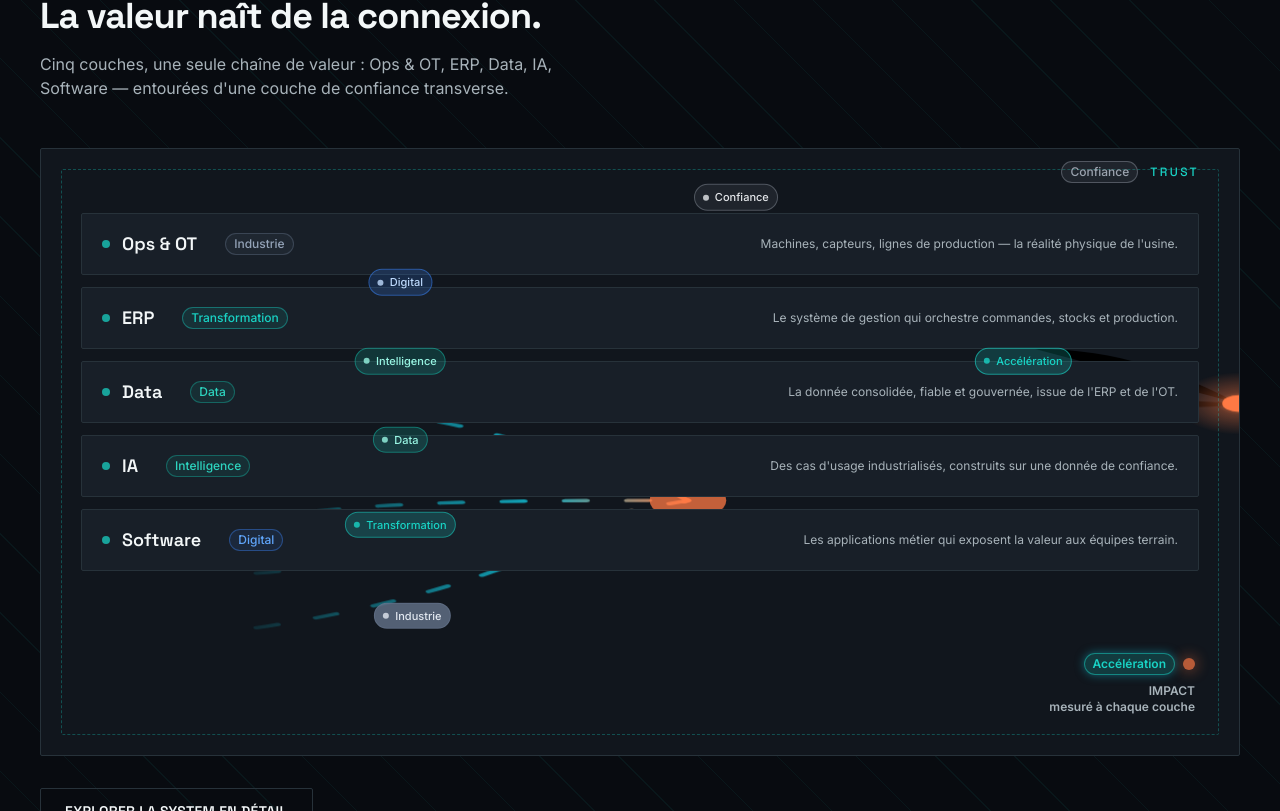
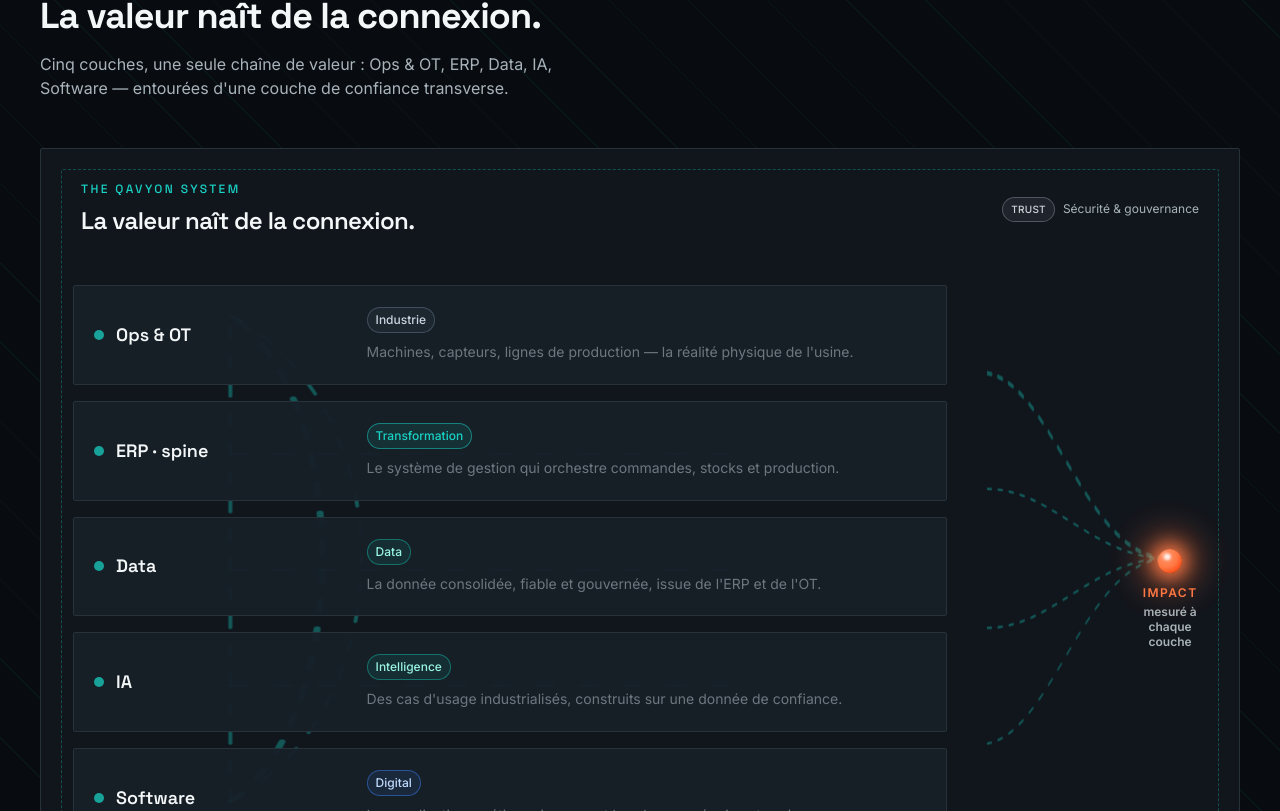
Before and after one commit to NouamaneAabi/qavyon-site, a Next.js app: page / in a window 1280 px wide. Shown: the part 2089-2900 px from the top of the page. Built offline with nearby package versions, Linux system fonts and the light colour scheme.

Commit message:
Fix: QavyonSystem desktop alignment + mobile cleanup

```diff
--- a/components/QavyonSystem.tsx
+++ b/components/QavyonSystem.tsx
@@ -1,7 +1,6 @@
 "use client";
 
 import { useEffect, useRef, useState } from "react";
-import Image from "next/image";
 import { track } from "@/lib/tracking";
 
 export type LayerId = "layer-01" | "layer-02" | "layer-03" | "layer-04" | "layer-05";
@@ -15,61 +14,53 @@
 }
 
 const LAYERS: LayerDef[] = [
-  { id: "layer-01", label: "Ops & OT", node: "Industrie", nodeColor: "text-slate-400 border-slate-500/40 bg-slate-500/10", description: "Machines, capteurs, lignes de production — la réalité physique de l'usine." },
-  { id: "layer-02", label: "ERP", node: "Transformation", nodeColor: "text-cyan border-cyan/40 bg-cyan/10", description: "Le système de gestion qui orchestre commandes, stocks et production." },
-  { id: "layer-03", label: "Data", node: "Data", nodeColor: "text-teal-400 border-teal-500/40 bg-teal-500/10", description: "La donnée consolidée, fiable et gouvernée, issue de l'ERP et de l'OT." },
-  { id: "layer-04", label: "IA", node: "Intelligence", nodeColor: "text-teal-400 border-teal-500/40 bg-teal-500/10", description: "Des cas d'usage industrialisés, construits sur une donnée de confiance." },
-  { id: "layer-05", label: "Software", node: "Digital", nodeColor: "text-blue-400 border-blue-500/40 bg-blue-500/10", description: "Les applications métier qui exposent la valeur aux équipes terrain." },
-];
-
-const NARRATIVE_NODES: Array<{ id: string; layerId: LayerId; label: string; left: string; top: string; tone: string }> = [
-  { id: "industrie", layerId: "layer-01", label: "Industrie", left: "31%", top: "77%", tone: "bg-slate-500/80 text-slate-200 border-slate-500/60" },
-  { id: "transformation", layerId: "layer-02", label: "Transformation", left: "30%", top: "62%", tone: "bg-cyan/20 text-cyan border-cyan/50" },
-  { id: "data", layerId: "layer-03", label: "Data", left: "30%", top: "48%", tone: "bg-teal-500/20 text-teal-200 border-teal-500/50" },
-  { id: "intelligence", layerId: "layer-04", label: "Intelligence", left: "30%", top: "35%", tone: "bg-teal-500/20 text-teal-200 border-teal-500/50" },
-  { id: "digital", layerId: "layer-05", label: "Digital", left: "30%", top: "22%", tone: "bg-blue-500/20 text-blue-200 border-blue-500/50" },
-  { id: "confiance", layerId: "layer-02", label: "Confiance", left: "58%", top: "8%", tone: "bg-gray-400/10 text-gray-200 border-gray-400/40" },
-  { id: "acceleration", layerId: "layer-02", label: "Accélération", left: "82%", top: "35%", tone: "bg-cyan/20 text-cyan border-cyan/60" },
+  { id: "layer-01", label: "Ops & OT", node: "Industrie", nodeColor: "text-slate-300 border-slate-500/50 bg-slate-500/10", description: "Machines, capteurs, lignes de production — la réalité physique de l'usine." },
+  { id: "layer-02", label: "ERP · spine", node: "Transformation", nodeColor: "text-cyan border-cyan/50 bg-cyan/10", description: "Le système de gestion qui orchestre commandes, stocks et production." },
+  { id: "layer-03", label: "Data", node: "Data", nodeColor: "text-teal-200 border-teal-500/50 bg-teal-500/10", description: "La donnée consolidée, fiable et gouvernée, issue de l'ERP et de l'OT." },
+  { id: "layer-04", label: "IA", node: "Intelligence", nodeColor: "text-teal-200 border-teal-500/50 bg-teal-500/10", description: "Des cas d'usage industrialisés, construits sur une donnée de confiance." },
+  { id: "layer-05", label: "Software", node: "Digital", nodeColor: "text-blue-200 border-blue-500/50 bg-blue-500/10", description: "Les applications métier qui exposent la valeur aux équipes terrain." },
 ];
 
 interface QavyonSystemProps {
-  /** Sub-path to highlight (e.g. from a solution page). Layers outside this path are dimmed. */
   systemPath?: LayerId[];
-  /** Enable scroll-triggered reveal (used on the homepage). Defaults to true. */
   scrollytelling?: boolean;
   className?: string;
 }
 
 export default function QavyonSystem({ systemPath, scrollytelling = true, className }: QavyonSystemProps) {
   const [activeLayer, setActiveLayer] = useState<LayerId | null>(null);
-  const [revealed, setRevealed] = useState<Set<LayerId>>(new Set(systemPath ? LAYERS.map((l) => l.id) : []));
+  const [revealed, setRevealed] = useState<Set<LayerId>>(new Set(systemPath ? LAYERS.map((layer) => layer.id) : []));
   const [reducedMotion, setReducedMotion] = useState(false);
   const [scrollCompleteFired, setScrollCompleteFired] = useState(false);
-  const containerRef = useRef<HTMLDivElement>(null);
-  const layerRefs = useRef<Record<string, HTMLElement | null>>({});
+  const layerRefs = useRef<Record<LayerId, HTMLButtonElement | null>>({
+    "layer-01": null,
+    "layer-02": null,
+    "layer-03": null,
+    "layer-04": null,
+    "layer-05": null,
+  });
 
   useEffect(() => {
-    const mq = window.matchMedia("(prefers-reduced-motion: reduce)");
-    setReducedMotion(mq.matches);
-    const handler = () => setReducedMotion(mq.matches);
-    mq.addEventListener("change", handler);
-    return () => mq.removeEventListener("change", handler);
+    const mediaQuery = window.matchMedia("(prefers-reduced-motion: reduce)");
+    const updateMotionPreference = () => setReducedMotion(mediaQuery.matches);
+    updateMotionPreference();
+    mediaQuery.addEventListener("change", updateMotionPreference);
+    return () => mediaQuery.removeEventListener("change", updateMotionPreference);
   }, []);
 
   useEffect(() => {
     if (!scrollytelling || reducedMotion) {
-      // Static / reduced-motion: reveal everything immediately.
-      setRevealed(new Set(LAYERS.map((l) => l.id)));
+      setRevealed(new Set(LAYERS.map((layer) => layer.id)));
       return;
     }
 
     const observer = new IntersectionObserver(
       (entries) => {
         entries.forEach((entry) => {
-          if (entry.isIntersecting) {
+          if (!entry.isIntersecting) return;
           const id = entry.target.getAttribute("data-layer-id") as LayerId;
-            setRevealed((prev) => {
-              const next = new Set(prev);
+          setRevealed((previous) => {
+            const next = new Set(previous);
             next.add(id);
             if (next.size === LAYERS.length && !scrollCompleteFired) {
               track("system_scroll_complete");
@@ -77,191 +68,166 @@
             }
             return next;
           });
-          }
         });
       },
-      { threshold: 0.4 }
+      { threshold: 0.35 }
     );
 
-    Object.values(layerRefs.current).forEach((el) => el && observer.observe(el));
+    Object.values(layerRefs.current).forEach((element) => element && observer.observe(element));
     return () => observer.disconnect();
     // eslint-disable-next-line react-hooks/exhaustive-deps
-  }, [scrollytelling, reducedMotion]);
+  }, [reducedMotion, scrollytelling]);
 
-  const isDimmed = (id: LayerId) => (systemPath ? !systemPath.includes(id) : false);
-  const activeInfo = LAYERS.find((l) => l.id === activeLayer);
+  const isDimmed = (id: LayerId) => Boolean(systemPath && !systemPath.includes(id));
 
-  function handleActivate(id: LayerId) {
-    setActiveLayer((prev) => (prev === id ? null : id));
+  function activateLayer(id: LayerId) {
+    setActiveLayer((current) => (current === id ? null : id));
     track("system_view_open", { layer: id });
-  }
-
-  if (reducedMotion) {
-    return (
-      <div className={`w-full ${className ?? ""}`}>
-        <Image
-          src="/qavyon-system-signature.svg"
-          alt="Schéma de la QAVYON System complet avec les nœuds narratifs"
-          width={1280}
-          height={720}
-          className="w-full h-auto rounded-sm border border-steel"
-          unoptimized
-        />
-      </div>
-    );
   }
 
   return (
     <div
-      ref={containerRef}
-      className={`relative w-full ${className ?? ""}`}
+      className={`w-full ${className ?? ""}`}
       role="img"
-      aria-label="Schéma interactif de la QAVYON System : cinq couches connectées, entourées d'une couche de confiance transverse."
+      aria-label="QAVYON System : cinq couches Ops et OT, ERP, Data, IA et Software reliées par des flux de connexion, sous une enveloppe de confiance, vers un impact mesuré."
     >
-      <div className="relative rounded-sm border border-steel bg-carbon p-6 md:p-10">
-        <svg
-          className="pointer-events-none absolute inset-0 h-full w-full"
-          viewBox="0 0 100 100"
-          preserveAspectRatio="none"
-          aria-hidden="true"
-        >
-          <title>Flux de convergence QAVYON</title>
-          <desc>Les flux convergent progressivement vers le point d'impact.</desc>
-          <defs>
-            <linearGradient id="system-flow-gradient" x1="0" x2="1" y1="0" y2="0">
-              <stop offset="0%" stopColor="#12B5CB" stopOpacity="0.15" />
-              <stop offset="65%" stopColor="#12B5CB" stopOpacity="0.9" />
-              <stop offset="100%" stopColor="#FF7A45" stopOpacity="0.95" />
-            </linearGradient>
-            <radialGradient id="system-impact-glow" cx="50%" cy="50%" r="50%">
-              <stop offset="0%" stopColor="#FF7A45" stopOpacity="0.9" />
-              <stop offset="35%" stopColor="#FF7A45" stopOpacity="0.35" />
-              <stop offset="100%" stopColor="#FF7A45" stopOpacity="0" />
-            </radialGradient>
+      <div className="relative overflow-hidden rounded-sm border border-steel bg-carbon p-4 sm:p-6 md:p-8">
         <style>{`
-              .system-flow { fill:none; stroke:url(#system-flow-gradient); stroke-width:0.55; stroke-linecap:round; stroke-dasharray:1.8 3.4; opacity:0; animation:flowReveal 1.1s ease-out forwards; }
-              .system-flow--accel { stroke-width:0.8; stroke-dasharray:1.2 2.2; opacity:0; animation:flowReveal 1.1s ease-out 220ms forwards, accelPulse 2.8s ease-in-out infinite 1s; }
-              .system-impact-core { animation:impactPulse 2.6s ease-in-out infinite; transform-origin:center; transform-box:fill-box; }
-              @keyframes flowReveal { 0% { opacity:0; stroke-dashoffset:20; } 100% { opacity:1; stroke-dashoffset:0; } }
-              @keyframes impactPulse { 0%,100% { opacity:0.8; } 50% { opacity:1; } }
-              @keyframes accelPulse { 0%,100% { filter: drop-shadow(0 0 0 rgba(18,181,203,0)); } 50% { filter: drop-shadow(0 0 6px rgba(18,181,203,0.8)); } }
-              @media (prefers-reduced-motion: reduce) { .system-flow, .system-flow--accel, .system-impact-core { animation:none !important; opacity:1; } }
+          .qavyon-flow {
+            fill: none;
+            stroke: #19D3C5;
+            stroke-linecap: round;
+            stroke-linejoin: round;
+            stroke-dasharray: 2 3;
+            animation: qavyon-flow-pulse 2.8s ease-in-out infinite;
+          }
+          .qavyon-flow--strong { stroke-width: 0.8; }
+          .qavyon-flow--soft { stroke-width: 0.45; opacity: 0.6; }
+          .qavyon-impact { animation: qavyon-impact-pulse 2.8s ease-in-out infinite; transform-box: fill-box; transform-origin: center; }
+          @keyframes qavyon-flow-pulse {
+            0%, 100% { opacity: 0.35; stroke-dashoffset: 0; }
+            50% { opacity: 1; stroke-dashoffset: -10; }
+          }
+          @keyframes qavyon-impact-pulse {
+            0%, 100% { opacity: 0.8; transform: scale(0.94); }
+            50% { opacity: 1; transform: scale(1.06); }
+          }
+          @media (prefers-reduced-motion: reduce) {
+            .qavyon-flow, .qavyon-impact { animation: none; opacity: 0.8; }
+          }
         `}</style>
-          </defs>
-          <path className="system-flow" d="M18,79 C35,74 42,66 54,58" />
-          <path className="system-flow" d="M18,70 C31,68 42,62 54,58" />
-          <path className="system-flow" d="M18,61 C28,58 39,58 54,58" />
-          <path className="system-flow" d="M18,52 C32,49 45,48 54,58" />
-          <path className="system-flow" d="M18,43 C34,41 47,53 54,58" />
-          <path className="system-flow--accel" d="M83,33 C90,33 95,37 100,42" />
-          <path className="system-flow--accel" d="M81,40 C88,40 95,44 100,42" />
-          <circle cx="54" cy="58" r="3.2" fill="#FF7A45" opacity="0.75" />
-          <circle cx="100" cy="42" r="5.2" fill="url(#system-impact-glow)" />
-          <circle className="system-impact-core" cx="100" cy="42" r="1.4" fill="#FF7A45" />
+
+        <div className="pointer-events-none absolute inset-3 rounded-sm border border-dashed border-cyan/30 sm:inset-5" aria-hidden="true" />
+
+        <div className="relative z-10 mb-6 flex items-center justify-between gap-4 px-1 sm:mb-8 sm:px-2">
+          <div>
+            <p className="eyebrow">The QAVYON System</p>
+            <h3 className="mt-2 font-display text-xl font-semibold text-ice sm:text-2xl">La valeur naît de la connexion.</h3>
+          </div>
+          <div className="hidden items-center gap-2 text-right sm:flex">
+            <span className="rounded-full border border-gray-400/40 bg-gray-400/10 px-2 py-1 text-[10px] font-medium uppercase tracking-wide text-gray-300">Trust</span>
+            <span className="text-xs text-mist">Sécurité &amp; gouvernance</span>
+          </div>
+        </div>
+
+        <div className="relative z-10 grid gap-8 md:grid-cols-[minmax(0,1fr)_180px] md:gap-10 lg:grid-cols-[minmax(0,1fr)_220px]">
+          <div className="relative space-y-3 sm:space-y-4">
+            <svg className="pointer-events-none absolute inset-x-0 top-0 hidden h-full w-full md:block" viewBox="0 0 100 100" preserveAspectRatio="none" aria-hidden="true">
+              <path className="qavyon-flow qavyon-flow--soft" d="M18 92 V 8" />
+              <path className="qavyon-flow qavyon-flow--strong" d="M18 92 C 32 78, 32 22, 18 8" />
+              <path className="qavyon-flow qavyon-flow--soft" d="M18 92 C 38 76, 38 24, 18 8" />
+              <path className="qavyon-flow qavyon-flow--soft" d="M18 72 H 78" />
+              <path className="qavyon-flow qavyon-flow--soft" d="M18 52 H 78" />
+              <path className="qavyon-flow qavyon-flow--soft" d="M18 32 H 78" />
             </svg>
 
-        {/* Trust envelope */}
-        <div
-          className="pointer-events-none absolute inset-3 rounded-sm border border-dashed border-cyan/30 md:inset-5"
-          aria-hidden="true"
-        />
-        <div className="absolute right-6 top-3 md:right-10 flex items-center gap-3">
-          <span className="rounded-full border border-gray-400/40 bg-gray-400/10 px-2 py-0.5 text-xs text-gray-400 font-medium">Confiance</span>
-          <span className="eyebrow">Trust</span>
-        </div>
+            {LAYERS.map((layer, index) => {
+              const dimmed = isDimmed(layer.id);
+              const isActive = activeLayer === layer.id;
+              const isRevealed = revealed.has(layer.id) || !scrollytelling || reducedMotion;
 
-        <div className="relative z-10 flex flex-col gap-3 pt-6">
-          {LAYERS.map((layer, i) => {
-            const dimmed = isDimmed(layer.id);
-            const isRevealed = revealed.has(layer.id) || !scrollytelling || reducedMotion;
               return (
                 <button
                   key={layer.id}
-                ref={(el) => {
-                  layerRefs.current[layer.id] = el;
+                  ref={(element) => {
+                    layerRefs.current[layer.id] = element;
                   }}
                   data-layer-id={layer.id}
                   type="button"
                   onMouseEnter={() => setActiveLayer(layer.id)}
+                  onMouseLeave={() => setActiveLayer(null)}
                   onFocus={() => setActiveLayer(layer.id)}
-                onClick={() => handleActivate(layer.id)}
+                  onBlur={() => setActiveLayer(null)}
+                  onClick={() => activateLayer(layer.id)}
+                  aria-pressed={isActive}
                   className={[
-                  "group relative flex items-center justify-between rounded-sm border px-5 py-4 text-left transition-all duration-300",
-                  dimmed ? "border-steel/50 bg-graphite/40 opacity-40" : "border-steel bg-graphite hover:border-cyan",
-                  activeLayer === layer.id && !dimmed ? "border-cyan bg-graphite" : "",
+                    "relative z-10 grid w-full gap-3 rounded-sm border p-4 text-left transition-all duration-300 sm:grid-cols-[minmax(150px,0.8fr)_minmax(0,1.8fr)] sm:items-center sm:gap-6 sm:p-5",
+                    dimmed ? "border-steel/50 bg-graphite/40 opacity-40" : "border-steel bg-graphite/95 hover:border-cyan/80",
+                    isActive && !dimmed ? "border-cyan bg-graphite shadow-[0_0_24px_rgba(25,211,197,0.12)]" : "",
                     isRevealed ? "opacity-100" : "opacity-0",
                     !reducedMotion ? "animate-converge-side" : "",
                   ].join(" ")}
                   style={{
-                  animationDelay: !reducedMotion ? `${i * 90}ms` : undefined,
-                  ["--from-x" as string]: i % 2 === 0 ? "-24px" : "24px",
+                    animationDelay: !reducedMotion ? `${index * 90}ms` : undefined,
+                    ["--from-x" as string]: index % 2 === 0 ? "-18px" : "18px",
                   }}
-                aria-pressed={activeLayer === layer.id}
                 >
-                <span className="flex items-center gap-3">
-                  <span
-                    className={[
-                      "h-2 w-2 rounded-full",
-                      dimmed ? "bg-steel" : "bg-cyan animate-pulse-signal",
-                    ].join(" ")}
-                    aria-hidden="true"
-                  />
-                  <span className="font-display text-base font-semibold text-ice md:text-lg">{layer.label}</span>
-                  <span className={`ml-2 md:ml-4 rounded-full border px-2 py-0.5 text-[10px] md:text-xs font-medium ${layer.nodeColor}`}>
+                  <span className="flex min-w-0 items-center gap-3">
+                    <span className={`h-2.5 w-2.5 shrink-0 rounded-full ${dimmed ? "bg-steel" : "bg-cyan animate-pulse-signal"}`} aria-hidden="true" />
+                    <span className="font-display text-base font-semibold text-ice sm:text-lg">{layer.label}</span>
+                  </span>
+                  <span className="min-w-0">
+                    <span className={`inline-flex max-w-full rounded-full border px-2 py-1 text-[10px] font-medium sm:text-xs ${layer.nodeColor}`}>
                       {layer.node}
                     </span>
+                    <span className={`mt-2 block text-sm leading-relaxed text-mist transition-opacity duration-300 ${isActive ? "opacity-100" : "opacity-80 sm:opacity-60"}`}>
+                      {layer.description}
                     </span>
-                <span className="hidden text-xs text-mist md:block">{layer.description}</span>
+                  </span>
                 </button>
               );
             })}
+          </div>
 
-          {/* Convergence Animation & Impact point */}
-          <div className="mt-8 flex flex-col md:flex-row items-end justify-between relative min-h-[100px]">
-            <div className="flex-1" />
-            <div className="z-10 flex flex-col items-end gap-2 pr-1">
-              <div className="flex items-center gap-2">
-                <span className="rounded-full border border-cyan/50 bg-cyan/20 px-2 py-0.5 text-xs text-cyan font-semibold shadow-[0_0_10px_rgba(18,181,203,0.5)]">Accélération</span>
-                <span className="h-3 w-3 rounded-full shadow-[0_0_15px_#FF7A45] animate-pulse" style={{ backgroundColor: "#FF7A45" }} aria-hidden="true" />
-              </div>
-              <span className="text-xs text-mist font-semibold text-right">IMPACT<br/>mesuré à chaque couche</span>
+          <div className="relative flex flex-col items-center justify-center text-center">
+            <svg className="pointer-events-none absolute inset-0 hidden h-full w-full md:block" viewBox="0 0 100 100" preserveAspectRatio="none" aria-hidden="true">
+              <path className="qavyon-flow qavyon-flow--strong" d="M0 18 C 30 20, 45 50, 82 50" />
+              <path className="qavyon-flow qavyon-flow--soft" d="M0 38 C 30 38, 48 50, 82 50" />
+              <path className="qavyon-flow qavyon-flow--soft" d="M0 62 C 30 62, 48 50, 82 50" />
+              <path className="qavyon-flow qavyon-flow--soft" d="M0 82 C 30 80, 45 50, 82 50" />
+            </svg>
+            <div className="hidden md:absolute md:z-10 md:flex md:flex-col md:items-center md:justify-center md:left-[80%] md:top-[57%] md:-translate-x-[40%] md:-translate-y-1/2">
+              <button
+                type="button"
+                className="flex max-w-[130px] flex-col items-center justify-center gap-3 rounded-sm p-2 text-center focus-visible:outline-cyan"
+                onClick={() => track("system_impact_open")}
+                aria-label="Impact mesuré à chaque couche"
+              >
+                <span className="relative hidden h-6 w-6 rounded-full md:block" aria-hidden="true">
+                  <span className="qavyon-impact absolute -inset-5 rounded-full bg-impact/25 blur-xl" />
+                  <span className="absolute -inset-2 rounded-full bg-impact/30 blur-md" />
+                  <span
+                    className="absolute inset-0 rounded-full"
+                    style={{
+                      boxShadow: "0 0 16px 4px rgba(255,122,69,0.85), 0 0 36px 10px rgba(255,122,69,0.42)",
+                      background: "radial-gradient(circle at 35% 30%, #FFD0BC 0%, #FF8A5B 24%, #FF7A45 48%, #FF4F18 78%, #FF3D00 100%)",
+                    }}
+                  />
+                  <span className="absolute left-[28%] top-[22%] h-1.5 w-1.5 rounded-full bg-white/80 blur-[1px]" />
+                </span>
+                <span className="text-center text-xs font-semibold uppercase leading-tight tracking-[0.12em] text-impact">
+                  Impact
+                  <span className="mt-1 block font-body normal-case tracking-normal text-mist">mesuré à chaque couche</span>
+                </span>
+              </button>
             </div>
           </div>
         </div>
 
-        {NARRATIVE_NODES.map((node) => {
-          const isActive = activeLayer === node.layerId;
-          return (
-            <button
-              key={node.id}
-              type="button"
-              onMouseEnter={() => setActiveLayer(node.layerId)}
-              onFocus={() => setActiveLayer(node.layerId)}
-              onClick={() => handleActivate(node.layerId)}
-              aria-label={`Nœud narratif ${node.label}`}
-              aria-pressed={isActive}
-              className={[
-                "absolute z-20 -translate-x-1/2 -translate-y-1/2 rounded-full border px-2 py-1 text-[10px] font-medium transition-all duration-300 md:text-[11px]",
-                node.tone,
-                isActive ? "scale-105 shadow-[0_0_10px_rgba(18,181,203,0.4)]" : "",
-              ].join(" ")}
-              style={{ left: node.left, top: node.top }}
-            >
-              <span className="flex items-center gap-1.5">
-                <span className="h-1.5 w-1.5 rounded-full bg-current opacity-80" aria-hidden="true" />
-                {node.label}
-              </span>
-            </button>
-          );
-        })}
-
-        {/* Info panel (mobile: below schema, desktop: floating) */}
-        {activeInfo && (
-          <div className="mt-6 rounded-sm border border-steel bg-obsidian p-4 md:absolute md:right-10 md:top-1/2 md:mt-0 md:w-64 md:-translate-y-1/2">
-            <p className="font-display text-sm font-semibold text-cyan">{activeInfo.label}</p>
-            <p className="mt-1 text-sm text-mist">{activeInfo.description}</p>
+        <div className="relative z-10 mt-5 flex items-center gap-2 px-1 text-xs text-mist sm:px-2 md:hidden">
+          <span className="h-6 w-px bg-cyan/70" aria-hidden="true" />
+          <span>Les flux se propagent de Ops &amp; OT vers Software.</span>
         </div>
-        )}
       </div>
     </div>
   );
```
Lines whose indentation alone changed are shown as unchanged.
